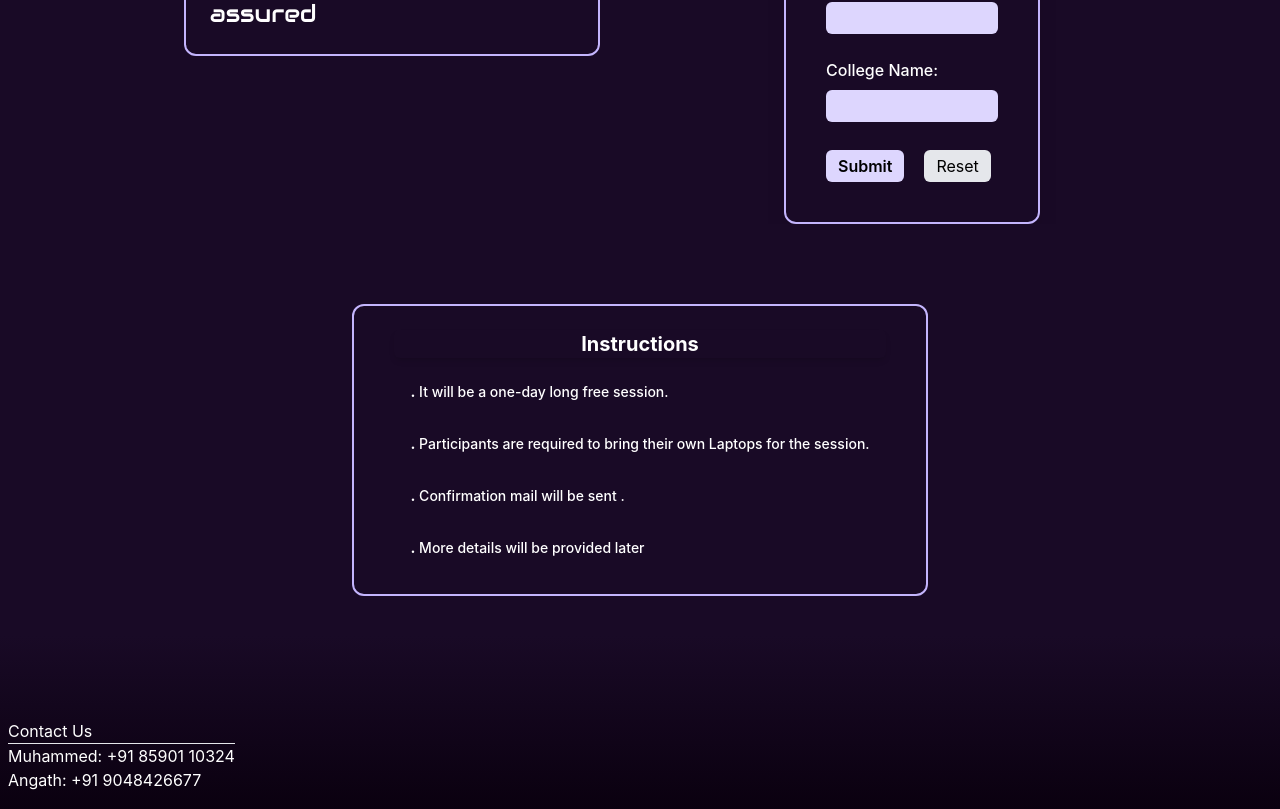
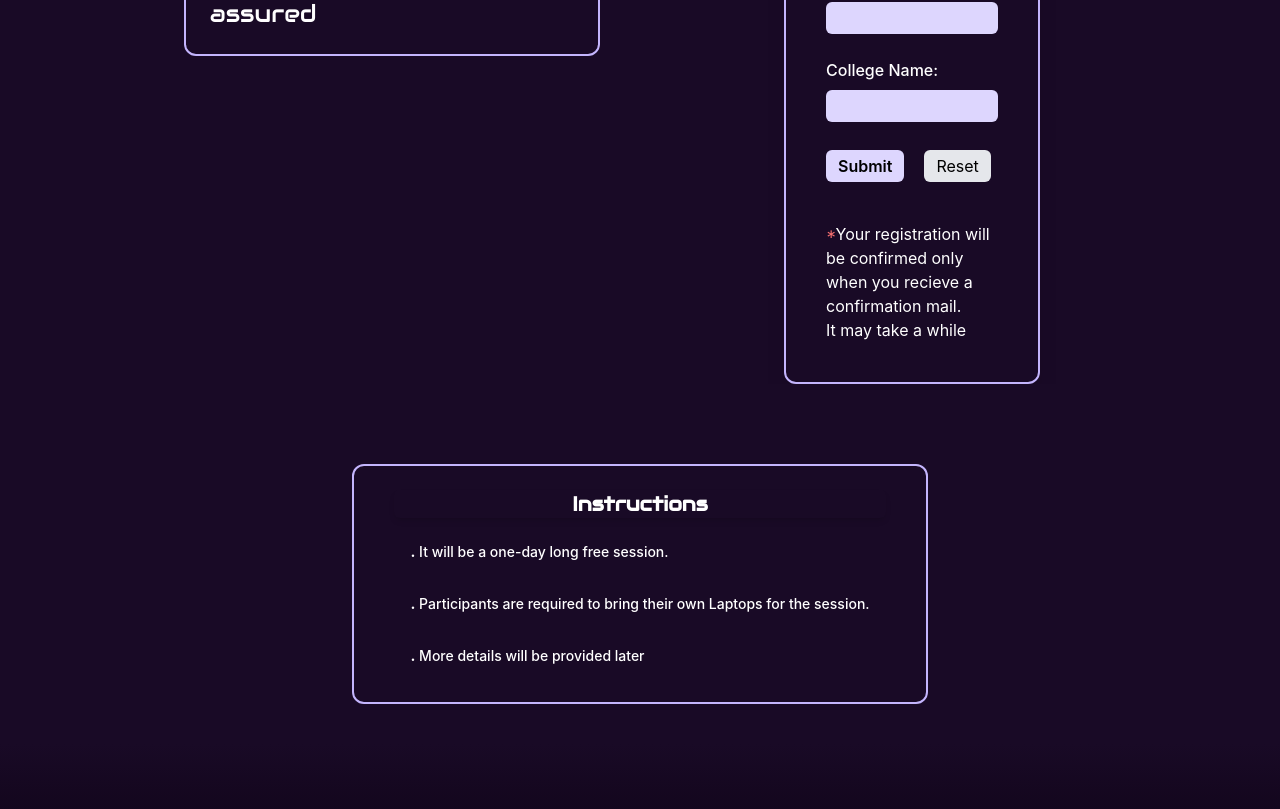
Before and after one commit to stdayyo-h/polygon-workshop-website, a React (Create React App) app: page / in a window 1280 px wide. Shown: the part 1988-2797 px from the top of the page. Built offline with nearby package versions, Linux system fonts and the light colour scheme.

Commit message:
final touch up 3

```diff
--- a/src/components/Register.js
+++ b/src/components/Register.js
@@ -48,9 +48,7 @@ const Register = () => {
             desc: ` Participants are required to bring their own Laptops for the session.
             `
         },
-        {
-            desc: `Confirmation mail will be sent .`
-        },
+
         {
             desc: `More details will be provided later`
         },
@@ -113,8 +111,8 @@ const Register = () => {
 
                             </div>
                             {link &&
-                                <div className="hidden md:block border h-fit border-dashed hover:animate-pulse hover:text-green-200 hover:border-emerald-700 rounded-lg border-violet-300 w-fit text-white mt-16 p-3 text-md  ">
-
+                                <div className="hidden md:visible md:flex md:flex-row border h-fit border-dashed hover:animate-pulse hover:text-green-200 hover:border-emerald-700 rounded-lg border-violet-300 w-fit text-white mt-16 p-3 text-md  ">
+                                    <img src={wlogo} className="scale-75" />
                                     <a href='https://chat.whatsapp.com/F6SBt0dasEiKv1BPUPMhI0' target="_blank" className="font-medium">Now join this Whatsapp Group</a>
 
 
@@ -183,7 +181,9 @@ const Register = () => {
                                             </button>
                                             <button type="reset" onClick={Formik.resetForm} className='  hover:border-gray-400   bg-gray-200  rounded-md px-3 md:py-1 text-black '>Reset</button>
                                         </div>
+                                        <p className='text-left pt-10'><span className='text-red-400'>*</span>Your registration will be confirmed only when you recieve a confirmation mail.<br />It may take a while</p>
                                     </Form>
+
                                 )}
                             </Formik>
                         </div>
@@ -195,7 +195,7 @@ const Register = () => {
             <div className='w-full flex flex-col items-center'>
                 {link &&
                     <div className=" md:hidden flex flex-row border h-fit border-dashed hover:animate-pulse hover:text-green-200 hover:border-emerald-700 rounded-lg border-violet-300 w-fit text-white mt-16 p-3 text-md  ">
-                        <img src={wlogo} className="w-10" />
+                        <img src={wlogo} className="scale-75" />
                         <a href='https://chat.whatsapp.com/F6SBt0dasEiKv1BPUPMhI0' target="_blank" className="font-medium">Now join this Whatsapp Group</a>
 
 
@@ -213,7 +213,7 @@ const Register = () => {
                         // }}
                         className={`text-xl
 
-                      mt-6 mb-2 px-4 text-white  capitalize rounded-md shadow-md font-bold text-center w-full`}
+                      mt-6 mb-2 px-4 font-font1 text-white  capitalize rounded-md shadow-md font-bold text-center w-full`}
                     >
                         Instructions
                     </p>
```
